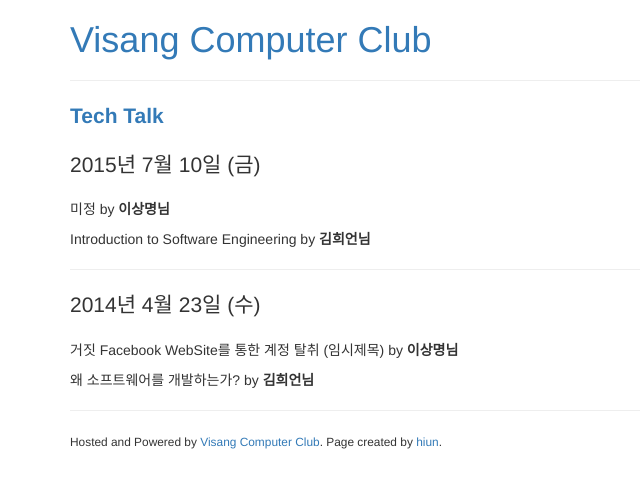
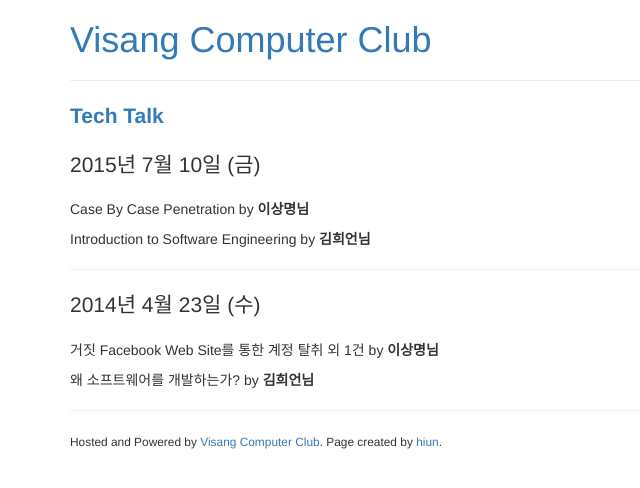
Before and after one commit to visanghq/visanghq.github.io, a Jekyll site: the page built from _posts/2015-07-08-techtalk.html, in a window 1280 px wide. Shown: the top 488 px of the page, without its empty margins (0-640 px from the left). Built offline with Jekyll 4.4.1, drawn with Linux system fonts in a browser that asks for light colours; Markdown is read by kramdown in place of the engine named in the settings.

Commit message:
Update 2015-07-08-techtalk.html

```diff
--- a/_posts/2015-07-08-techtalk.html
+++ b/_posts/2015-07-08-techtalk.html
@@ -5,11 +5,11 @@ date:   2015-07-08 10:08:42
 permalink: /techtalk/
 ---
 <p class="lead">2015년 7월 10일 (금)</p>
-<p>미정 by <strong>이상명님</strong></p>
+<p>Case By Case Penetration by <strong>이상명님</strong></p>
 <p>Introduction to Software Engineering by <strong>김희언님</strong></p>
 
 <hr>
 
 <p class="lead">2014년 4월 23일 (수)</p>
-<p>거짓 Facebook WebSite를 통한 계정 탈취 (임시제목) by <strong>이상명님</strong></p>
+<p>거짓 Facebook Web Site를 통한 계정 탈취 외 1건 by <strong>이상명님</strong></p>
 <p>왜 소프트웨어를 개발하는가? by <strong>김희언님</strong></p>
```
